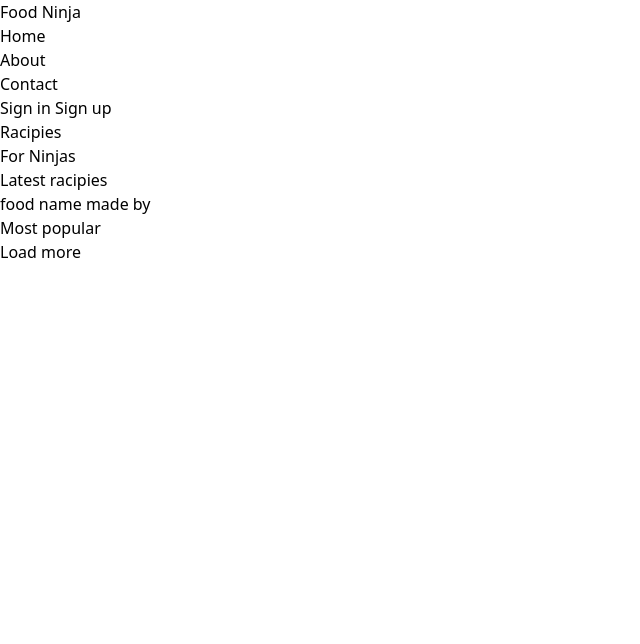
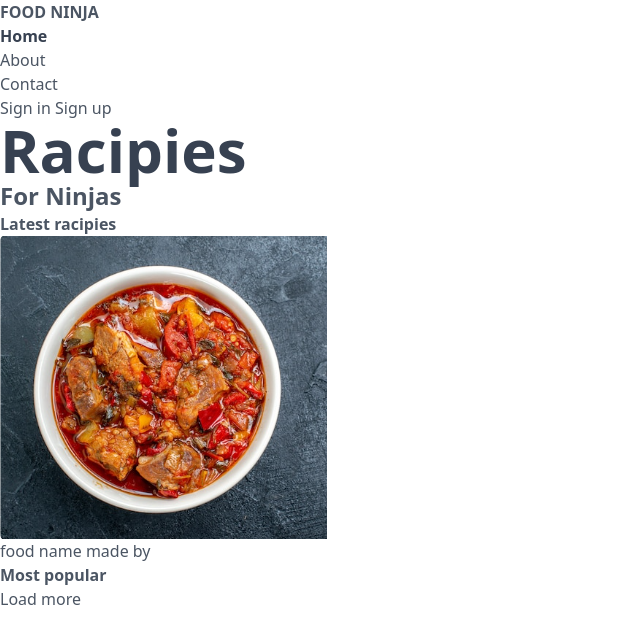
Before and after one commit to summenurfatema/food_ninja, a plain HTML site: page index.html in a window 1280 px wide. Shown: the whole page, without its empty margins (0-640 px from the left). Drawn offline with nearby package versions, Linux system fonts and the light colour scheme.

Commit message:
3rd class done

```diff
--- a/index.html
+++ b/index.html
@@ -9,15 +9,15 @@
     <title>Food_ninja</title>
 </head>
 
-<body>
+<body class="text-gray-600">
     <div>
         <div>
             <nav>
                 <div>
-                    <h1><a href="/">Food Ninja</a></h1>
+                    <h1 class="font-bold uppercase"><a href="/">Food Ninja</a></h1>
                 </div>
                 <ul>
-                    <li>
+                    <li class="text-gray-700 font-bold">
                         <a href="#">
                             <span>Home</span>
                         </a>
@@ -43,19 +43,19 @@
             </div>
 
             <header>
-                <h2>Racipies</h2>
-                <h3>For Ninjas</h3>
+                <h2 class="text-gray-700 text-6xl font-semibold">Racipies</h2>
+                <h3 class="text-2xl font-semibold">For Ninjas</h3>
             </header>
             <div>
-                <h4>Latest racipies</h4>
+                <h4 class="font-bold">Latest racipies</h4>
                 <div>
-                    <img src="" alt="">
+                    <img src="food1.png" alt="">
                 </div>
                 <div>
                     <span>food name</span>
                     <span>made by</span>
                 </div>
-                <h4>Most popular</h4>
+                <h4 class="font-bold">Most popular</h4>
                 <div>
                     <!-- card -->
                 </div>
```
